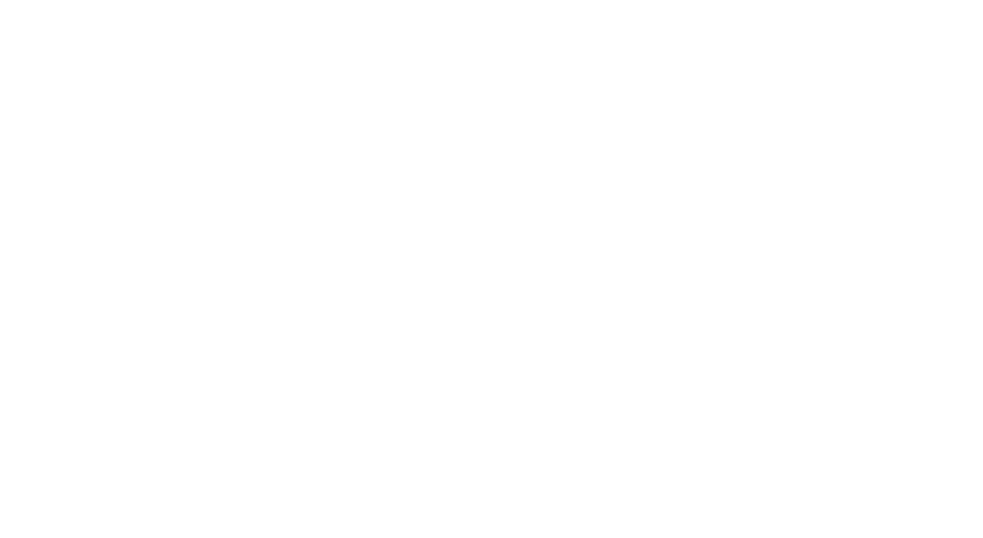
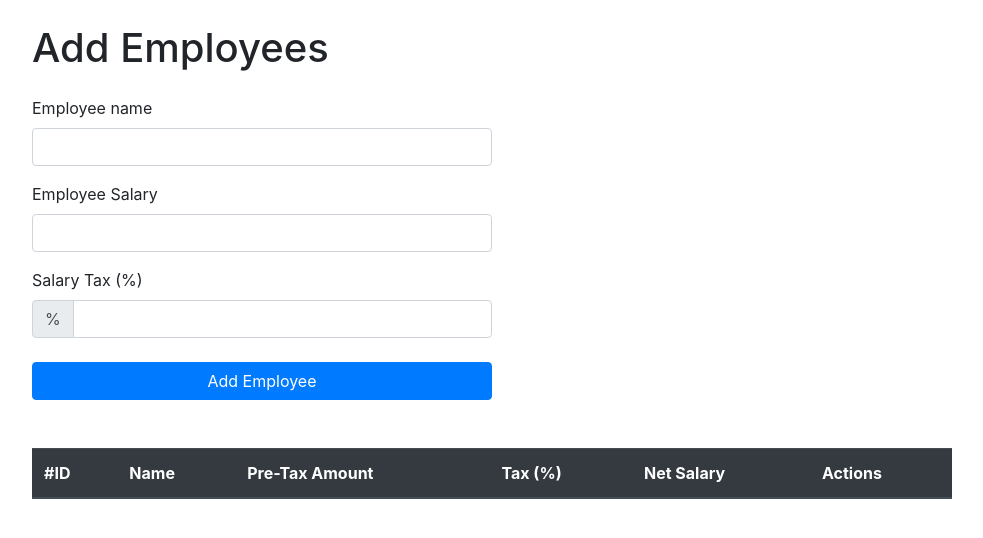
Before and after one commit to aleenamm77/DemoApp, a plain HTML site: page index.html in a window 1280 px wide. Shown: the whole page, without its empty margins (148-1131 px from the left). Drawn offline with nearby package versions, Linux system fonts and the light colour scheme.

Commit message:
HTML file added

```diff
--- a/index.html
+++ b/index.html
@@ -1,10 +1,65 @@
 <!DOCTYPE html>
-<html>
+<html lang="en">
 <head>
-    <meta charset="UTF-8" />
-    <title>HTML PAGE</title>
+    <meta charset="UTF-8">
+    <meta name="viewport" content="width=device-width, initial-scale=1.0">
+    <title>Employee APP - OOP</title>
+    <link rel="stylesheet" href="https://stackpath.bootstrapcdn.com/bootstrap/4.5.0/css/bootstrap.min.css">
+    <link rel="stylesheet" href="./design/style.css">
 </head>
 <body>
+    <div class="container">
+        <div class="row justify-content-center">
+            <div class="col-10">
+                <h1 class="my-4 w-50">Add Employees</h1>
 
+                <form id="employee_form" class="w-50">
+                    <div class="form-group">
+                        <label for="nameField">Employee name</label>
+                        <input type="text" class="form-control" id="nameField" value="">
+                    </div>
+
+                    <div class="form-group">
+                        <label for="salaryField">Employee Salary</label>
+                        <input type="text" class="form-control" id="salaryField" value="">
+                    </div>
+
+                    <div class="form-group">
+                        <label for="taxField">Salary Tax (%)</label>
+                        <div class="input-group">
+                            <div class="input-group-prepend">
+                                <div class="input-group-text">%</div>
+                            </div>
+                            <input type="number" class="form-control" id="taxField" value="" step="0.01">
+                        </div>
+                    </div>
+
+                    <button id="add_employee" class="btn btn-primary btn-block my-4">Add Employee</button>
+
+                </form>
+
+                <table class="table mt-5">
+                    <thead class="thead-dark">
+                        <tr>
+                            <th scope="col">#ID</th>
+                            <th scope="col">Name</th>
+                            <th scope="col">Pre-Tax Amount</th>
+                            <th scope="col">Tax (%)</th>
+                            <th scope="col">Net Salary</th>
+                            <th scope="col">Actions</th>
+                        </tr>
+                    </thead>
+
+                    <tbody>
+
+                    </tbody>
+
+                </table>
+
+            </div>
+        </div>
+    </div>
+
+    <script src="./js/app.js"></script>
 </body>
 </html>
```
